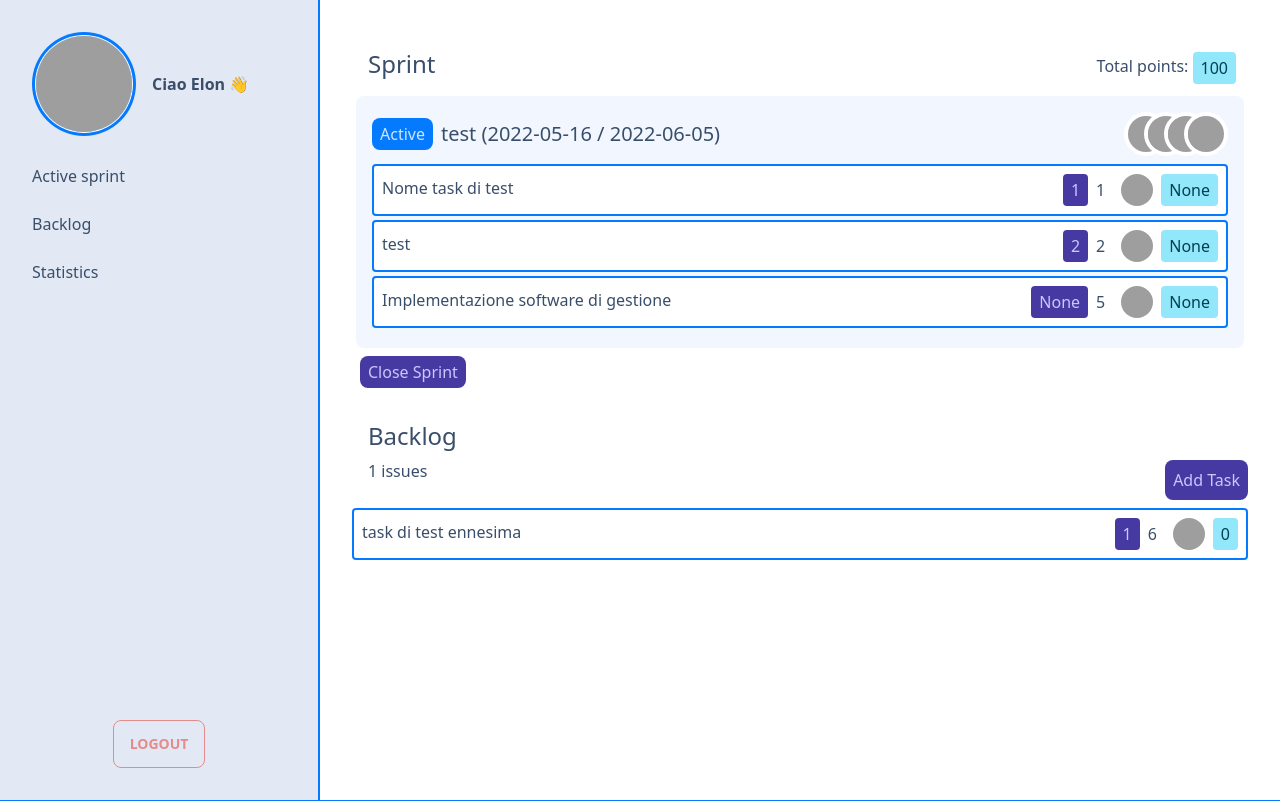
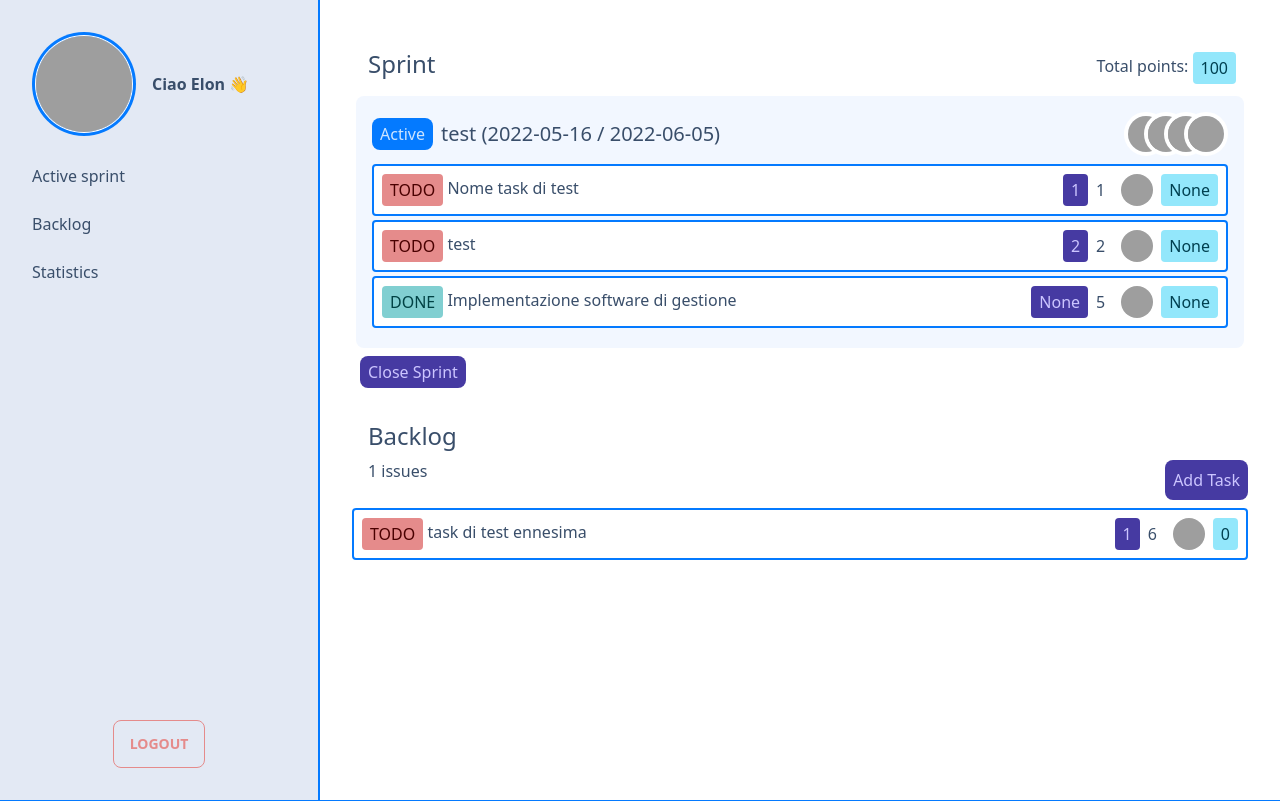
Before and after one commit to zanottipaolo/DB1-Agile, a Flask app: page /backlog in a window 1280 px wide. Shown: the top 801 px of the page. Run offline with Flask 2, Linux system fonts and the light colour scheme; data comes from the database, SQL or seed files in the repository; both versions use the stored data as it was after the commit; some libraries are stand-ins or nearby versions; grey boxes are pictures that could not be loaded.

Commit message:
Add status column on Tasks

```diff
--- a/app.py
+++ b/app.py
@@ -44,7 +44,8 @@ def backlog():
                         None,
                         request.form.get('epic'),
                         request.form.get('signaler'),
-                        request.form.get('fibonacci_points'))
+                        request.form.get('fibonacci_points'),
+                        'TODO')
         db_session.add(new_task)
         db_session.commit()
         return redirect('/backlog')
@@ -60,6 +61,7 @@ def backlog():
         task_to_change = Task.query.get(request.form.get('idTask'))
         task_to_change.name = request.form.get('name')
         task_to_change.description = request.form.get('description')
+        task_to_change.status = request.form.get('status')
         # reporter
         task_to_change.fibonacci_points = request.form.get(
             'fibonacci_points_info')
--- a/backend/models.py
+++ b/backend/models.py
@@ -28,8 +28,9 @@ class Task(Base):
     epic = Column(Integer, ForeignKey('epics.id'), nullable=True)
     signaler = Column(Integer)  # diventa chiave esterna
     fibonacci_points = Column(Integer)
+    status = Column(String(15))
 
-    def __init__(self, name, description, sprint, monitorer, epic, signaler, fibonacci_points):
+    def __init__(self, name, description, sprint, monitorer, epic, signaler, fibonacci_points, status):
         self.name = name
         self.description = description
         self.sprint = sprint
@@ -37,6 +38,7 @@ class Task(Base):
         self.epic = epic
         self.signaler = signaler
         self.fibonacci_points = fibonacci_points
+        self.status = status
 
     def __repr__(self):
         return f'<Task {self.name!r}>'
--- a/templates/backlog/backlog.html
+++ b/templates/backlog/backlog.html
@@ -48,7 +48,18 @@
                         <a href="#modalInfo{{task.id}}">
                             <div class=" grid grid-cols-2">
                                 <div class=" text-left align-middle">
-                                    <span class="w-auto inline-block align-middle">{{task.name}}</span>
+                                    <span class="w-auto inline-block align-middle">
+                                        <span class="w-auto h-auto py-1 px-2 rounded
+                                        {% if task.status == 'TODO'%}
+                                        bg-error text-error-content
+                                        {% elif task.status == 'INPROGRESS'%}
+                                        bg-warning text-warning-content
+                                        {% elif task.status == 'DONE'%}
+                                        bg-success text-success-content
+                                        {% endif %}
+                                        py-auto my-auto text-center inline-block align-middle">{{ task.status }}</span>
+                                        {{task.name}}
+                                    </span>
                                 </div>
                                 <div class="flex justify-end">
                                     <span class="w-auto h-auto py-1 px-2 rounded bg-secondary text-secondary-content py-auto my-auto text-center inline-block align-middle">{{ task.epic}}</span>
@@ -90,7 +101,18 @@
                     <a href="#modalInfo{{task.id}}">
                         <div class=" grid grid-cols-2">
                             <div class=" text-left align-middle">
-                                <span class="w-auto inline-block align-middle">{{task.name}}</span>
+                                <span class="w-auto inline-block align-middle">
+                                    <span class="w-auto h-auto py-1 px-2 rounded
+                                    {% if task.status == 'TODO'%}
+                                    bg-error text-error-content
+                                    {% elif task.status == 'INPROGRESS'%}
+                                    bg-warning text-warning-content
+                                    {% elif task.status == 'DONE'%}
+                                    bg-success text-success-content
+                                    {% endif %}
+                                    py-auto my-auto text-center inline-block align-middle">{{ task.status }}</span>
+                                    {{task.name}}
+                                </span>
                             </div>
                             <div class="flex justify-end">
                                 <span class="w-auto h-auto py-1 px-2 rounded bg-secondary text-secondary-content py-auto my-auto text-center inline-block align-middle">{{task.epic}}</span>
@@ -113,6 +135,25 @@
     <form class="modal-box w-100" name="taskChanged" action="backlog" method="post">
         <input type="hidden" name="idTask" value="{{ task.id }}"/>
         <a href="#" class="btn btn-sm btn-circle absolute btn-error right-2 top-2">✕</a>
+
+            <select name="status" class="py-auto my-auto inline-block align-middle select select-secondary w-full max-w-xs
+                {% if task.status == 'TODO'%}
+                select-error text-error-content">
+                    <option>TODO</option>
+                    <option>INPROGRESS</option>
+                    <option>DONE</option>
+                {% elif task.status == 'INPROGRESS'%}
+                select-warning text-warning-content">
+                <option>INPROGRESS</option>
+                <option>DONE</option>
+                <option>TODO</option>
+                {% elif task.status == 'DONE'%}
+                select-success text-success-content">
+                <option>DONE</option>
+                <option>INPROGRESS</option>
+                <option>TODO</option>
+                {% endif %}
+            </select>
 
         <div class="form-control">
             <label class="label">
```
Also changed, not shown: database.db.
